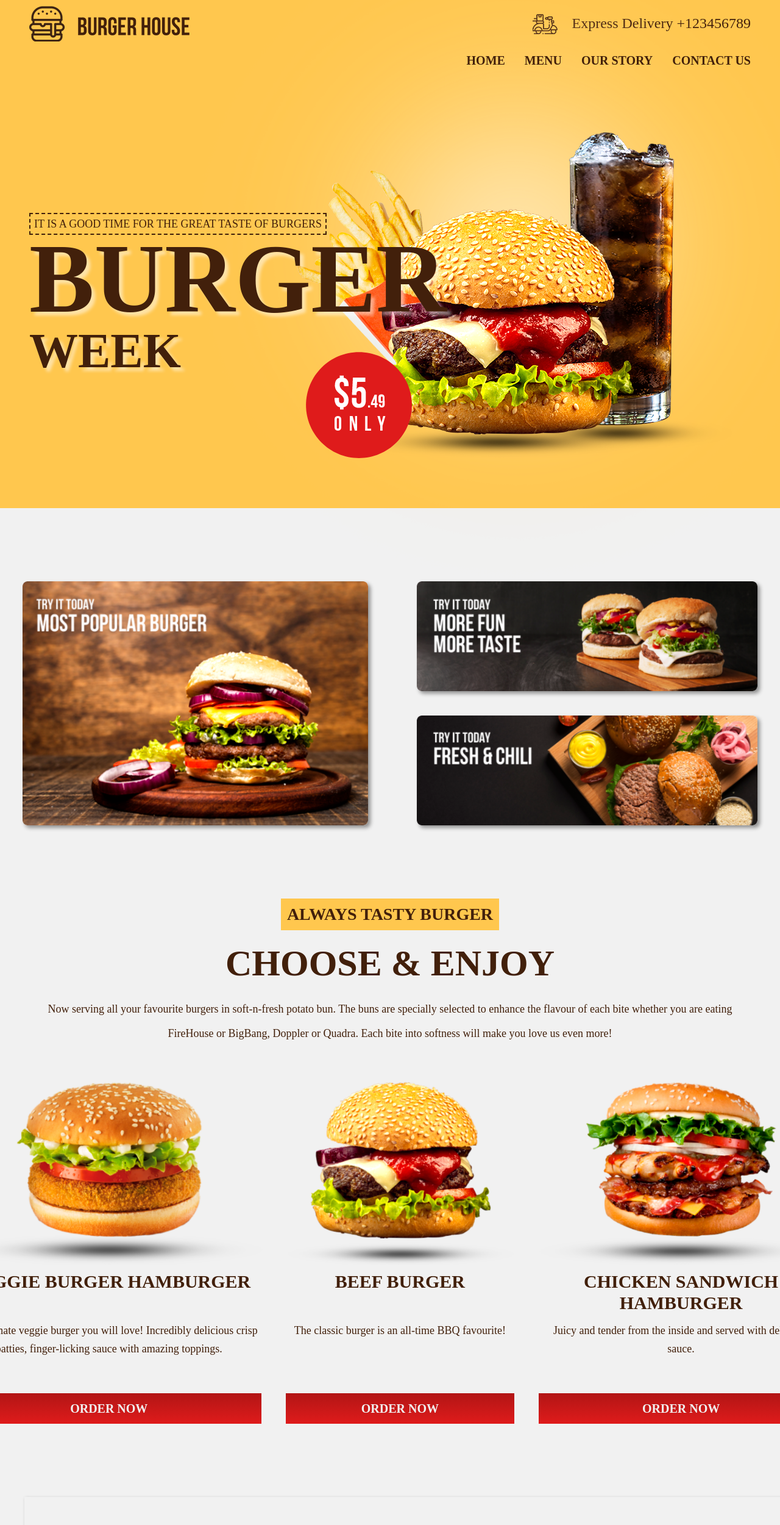
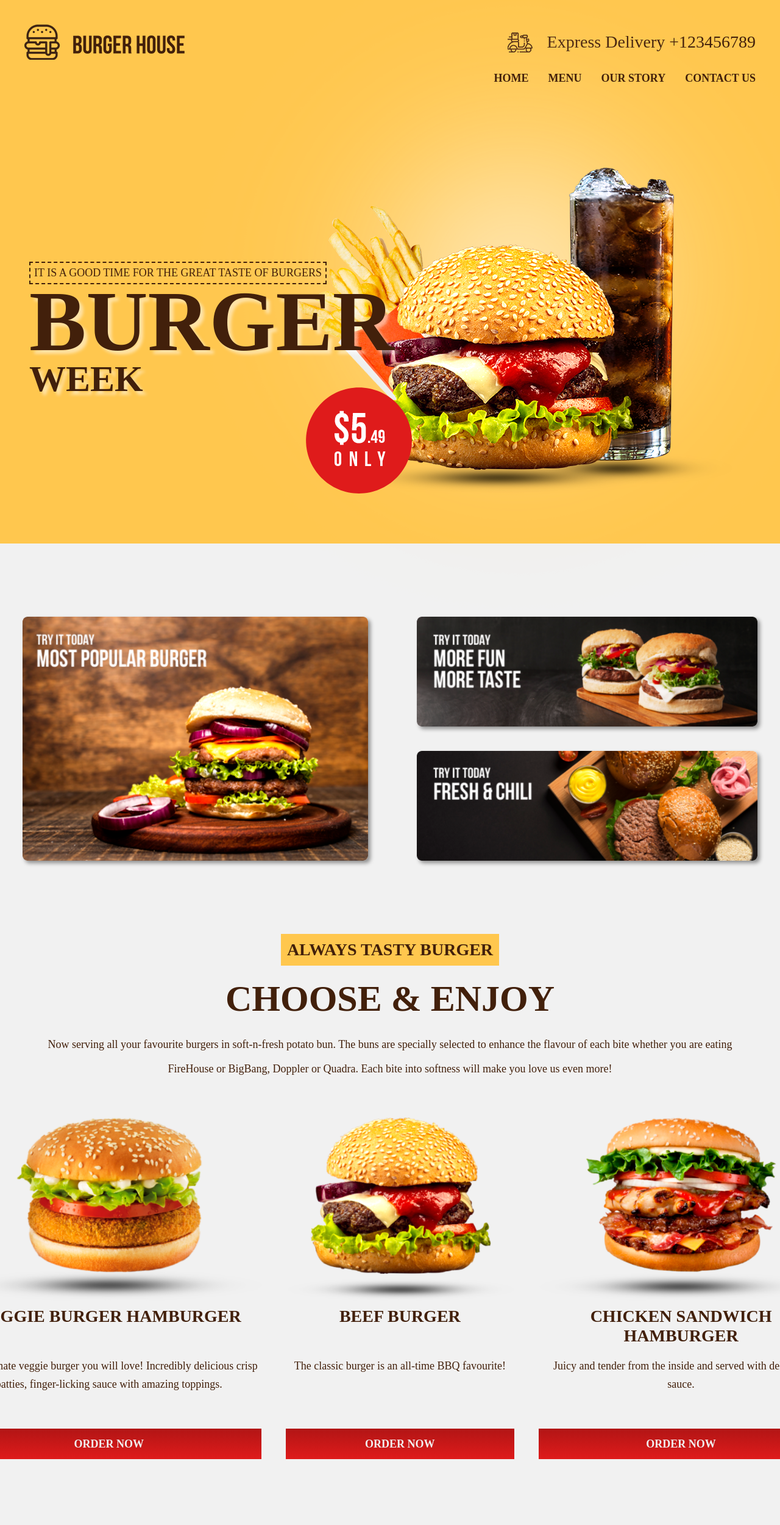
Before and after one commit to totennowy/burger-house, a React (Vite) app: page / in a window 1280 px wide. Shown: the top 2500 px of the page at 61% size. Built offline with nearby package versions, Linux system fonts and the light colour scheme; the HTML template or start-up script is replaced by a standard one; a web font is replaced by a local one.

Commit message:
Added font-size to variables

```diff
--- a/src/assets/styles/_variables.scss
+++ b/src/assets/styles/_variables.scss
@@ -1,4 +1,15 @@
+// ----- COLORS -----
+$black: #1b1212;
 $brown: #42200b;
 $gold: #ffc74e;
+$gray: #e5e4e2;
 $red: #df1b1b;
 $white: #f1f1f1;
+
+// ----- FONT SIZES -----
+$font_xs: 14px;
+$font_s: 18px;
+$font_m: 28px;
+$font_l: 40px;
+$font_xl: 60px;
+$font_xxl: 140px;
--- a/src/components/commons/button-red/styles/buttonRed.module.scss
+++ b/src/components/commons/button-red/styles/buttonRed.module.scss
@@ -21,7 +21,7 @@
     width: 100%;
     height: 100%;
     color: $white;
-    font-size: 20px;
+    font-size: $font_s;
     font-weight: 900;
     transition: color 0.5s ease;
     display: flex;
--- a/src/components/sections/event-section/styles/eventSection.module.scss
+++ b/src/components/sections/event-section/styles/eventSection.module.scss
@@ -26,17 +26,17 @@
       gap: 4px;
 
       .text_medium {
-        font-size: 30px;
+        font-size: $font_m;
         font-weight: 500;
       }
       .text_large {
-        font-size: 60px;
+        font-size: $font_xl;
         font-weight: 900;
         padding-bottom: 16px;
       }
 
       .text_small {
-        font-size: 20px;
+        font-size: $font_s;
         font-weight: 300;
         line-height: 40px;
       }
--- a/src/components/sections/hero-section/styles/heroSection.module.scss
+++ b/src/components/sections/hero-section/styles/heroSection.module.scss
@@ -29,20 +29,20 @@
       border-width: 2px;
       border-style: dashed;
       border-color: $brown;
-      font-size: 18px;
+      font-size: $font_s;
       text-transform: uppercase;
       margin-bottom: -20px;
     }
 
     .big_text {
-      font-size: 160px;
+      font-size: $font_xxl;
       font-weight: 900;
       text-shadow: 6px 6px 5px rgba(255, 255, 255, 0.507);
       margin-bottom: -20px;
     }
 
     .medium_text {
-      font-size: 80px;
+      font-size: $font_xl;
       font-weight: 900;
       text-shadow: 6px 6px 5px rgba(255, 255, 255, 0.507);
     }
--- a/src/components/sections/menu-section/components/single-burger/styles/singleBurger.module.scss
+++ b/src/components/sections/menu-section/components/single-burger/styles/singleBurger.module.scss
@@ -25,7 +25,7 @@
   .burger_name {
     width: 100%;
     height: 100%;
-    font-size: 30px;
+    font-size: $font_m;
     font-weight: 900;
     text-transform: uppercase;
     height: 80px;
@@ -33,7 +33,7 @@
 
   .burger_description {
     width: 100%;
-    font-size: 18px;
+    font-size: $font_s;
     font-weight: 300;
     line-height: 30px;
     height: 120px;
--- a/src/components/sections/menu-section/styles/menuSection.module.scss
+++ b/src/components/sections/menu-section/styles/menuSection.module.scss
@@ -11,7 +11,7 @@
   padding: 0 40px;
 
   .text_first {
-    font-size: 28px;
+    font-size: $font_m;
     font-weight: 700;
     color: $brown;
     background: $gold;
@@ -19,14 +19,14 @@
   }
 
   .text_second {
-    font-size: 60px;
+    font-size: $font_xl;
     font-weight: 900;
   }
 
   .text_third {
     max-width: 1200px;
     line-height: 40px;
-    font-size: 18px;
+    font-size: $font_s;
     font-weight: 300;
     text-align: center;
   }
--- a/src/layout/components/layout-footer/styles/layoutFooter.module.scss
+++ b/src/layout/components/layout-footer/styles/layoutFooter.module.scss
@@ -1,3 +1,5 @@
+@import '@variables';
+
 .wrap {
   width: 100%;
   display: flex;
@@ -31,8 +33,8 @@
       gap: 60px;
 
       .burger_info {
-        font-size: 18px;
-        line-height: 2rem;
+        font-size: $font_s;
+        line-height: 30px;
         max-width: 860px;
       }
 
@@ -40,6 +42,7 @@
         display: flex;
         flex-direction: column;
         gap: 24px;
+        font-size: $font_s;
 
         .info_box {
           display: flex;
--- a/src/layout/components/layout-header/components/delivery/styles/delivery.module.scss
+++ b/src/layout/components/layout-header/components/delivery/styles/delivery.module.scss
@@ -5,6 +5,6 @@
   align-items: center;
   justify-content: center;
   gap: 24px;
-  font-size: 24px;
+  font-size: $font_m;
   color: $brown;
 }
--- a/src/layout/components/layout-header/components/navigation/styles/navigation.module.scss
+++ b/src/layout/components/layout-header/components/navigation/styles/navigation.module.scss
@@ -14,7 +14,7 @@
     z-index: 99999;
 
     .menu_item {
-      font-size: 20px;
+      font-size: $font_s;
       font-weight: 700;
       text-transform: uppercase;
       color: $brown;
--- a/src/layout/components/layout-header/styles/layoutHeader.module.scss
+++ b/src/layout/components/layout-header/styles/layoutHeader.module.scss
@@ -6,7 +6,7 @@
   flex-direction: column;
   align-items: center;
   justify-content: center;
-  padding: 10px 48px;
+  padding: 40px;
   gap: 4px;
   background: $gold;
 
```
